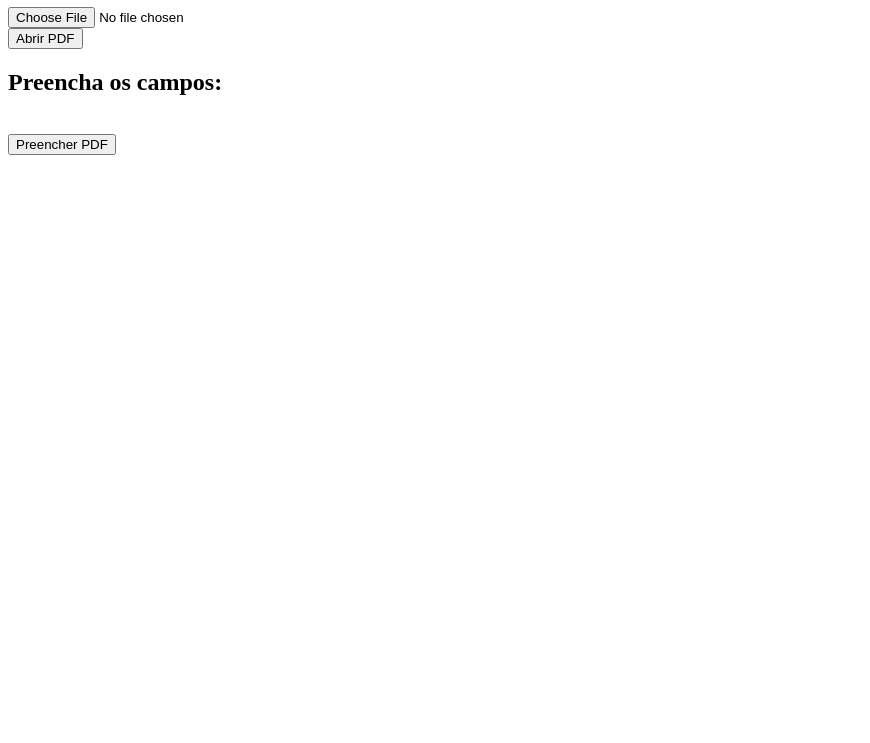
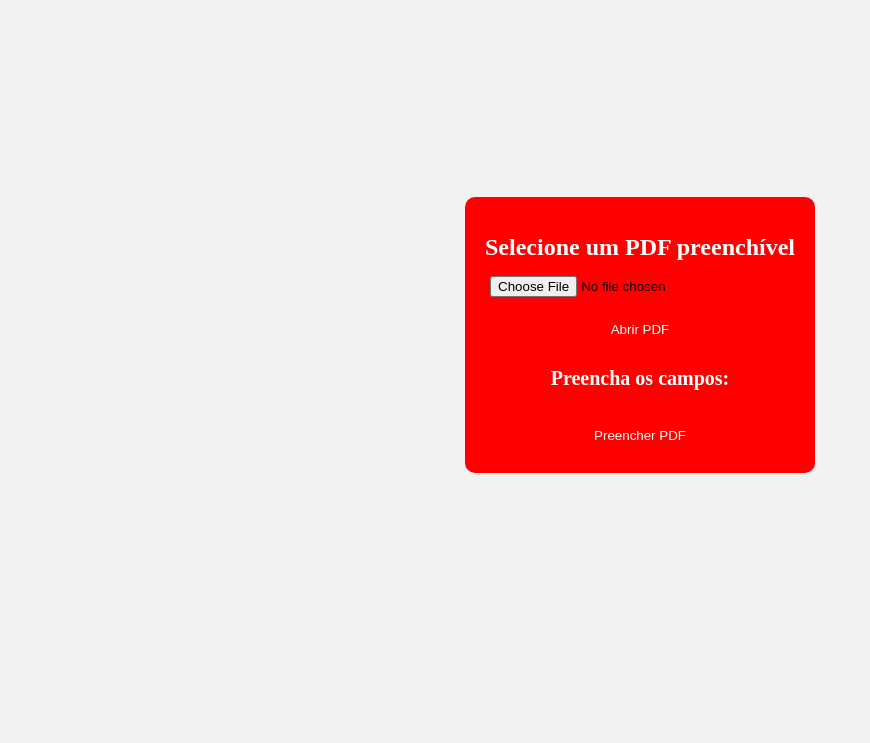
Before and after one commit to cleitonbass/fillpdf, a plain HTML site: page index.html in a window 1280 px wide. Shown: the part 73-816 px from the top of the page, without its empty margins (0-870 px from the left). Drawn offline with Linux system fonts and the light colour scheme.

Commit message:
Update index.html

```diff
--- a/index.html
+++ b/index.html
@@ -4,10 +4,66 @@
     <title>Preencher PDF</title>
     <!-- Script da biblioteca "pdf-lib" -->
     <script src="https://cdnjs.cloudflare.com/ajax/libs/pdf-lib/1.11.0/pdf-lib.min.js"></script>
+    <meta charset="UTF-8">
+    <meta name="viewport" content="width=device-width, initial-scale=1.0">
+    <style>
+        body {
+            display: flex;
+            justify-content: center;
+            align-items: center;
+            height: 100vh;
+            background-color: #f2f2f2;
+        }
+
+        .container {
+            text-align: center;
+            max-width: 400px;
+            padding: 20px;
+            background-color: red;
+            border-radius: 10px;
+        }
+
+        h1 {
+            color: white;
+            font-size: 24px;
+            margin-bottom: 10px;
+        }
+
+        input[type="file"] {
+            margin-bottom: 10px;
+            width: 100%;
+            padding: 5px;
+            border: none;
+            border-radius: 4px;
+        }
+
+        button {
+            background-color: red;
+            color: white;
+            padding: 10px 20px;
+            border: none;
+            border-radius: 4px;
+            cursor: pointer;
+        }
+
+        h2 {
+            color: white;
+            font-size: 20px;
+            margin-top: 20px;
+            margin-bottom: 10px;
+        }
+
+        input[type="text"] {
+            padding: 5px;
+            border: 1px solid white;
+            border-radius: 4px;
+            margin-bottom: 10px;
+            width: 100%;
+        }
+    </style>
 </head>
 <body>
-    <!-- O restante do seu código HTML aqui... -->
-
+    <div class="container">
         <h1>Selecione um PDF preenchível</h1>
         <input type="file" id="pdfFile" accept=".pdf">
         <br>
@@ -17,12 +73,7 @@
         <div id="formFields"></div>
         <br>
         <button onclick="preencherPDF()">Preencher PDF</button>
-
-    <style>
-        .read-only {
-            pointer-events: none;
-        }
-    </style>
+    </div>
 
     <script>
         let pdfDoc = null;
```
Lines whose indentation alone changed are shown as unchanged.
